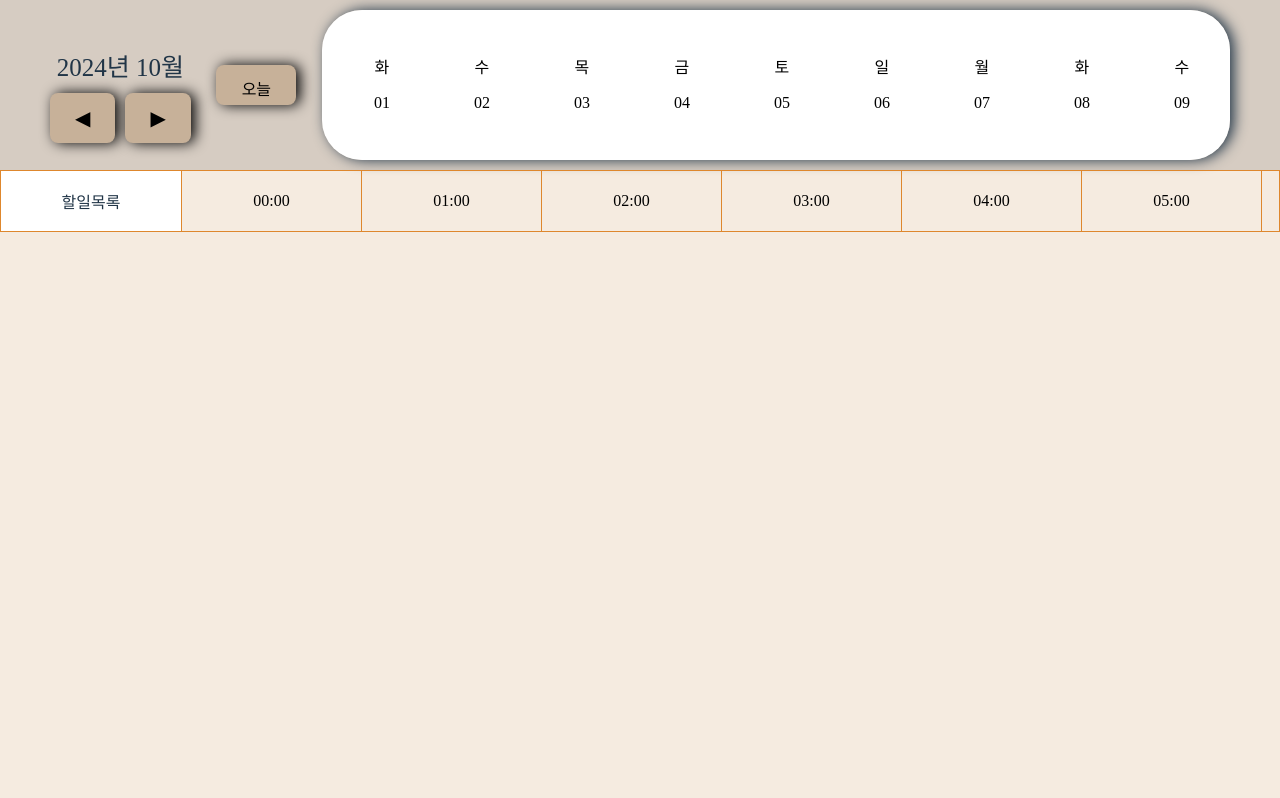
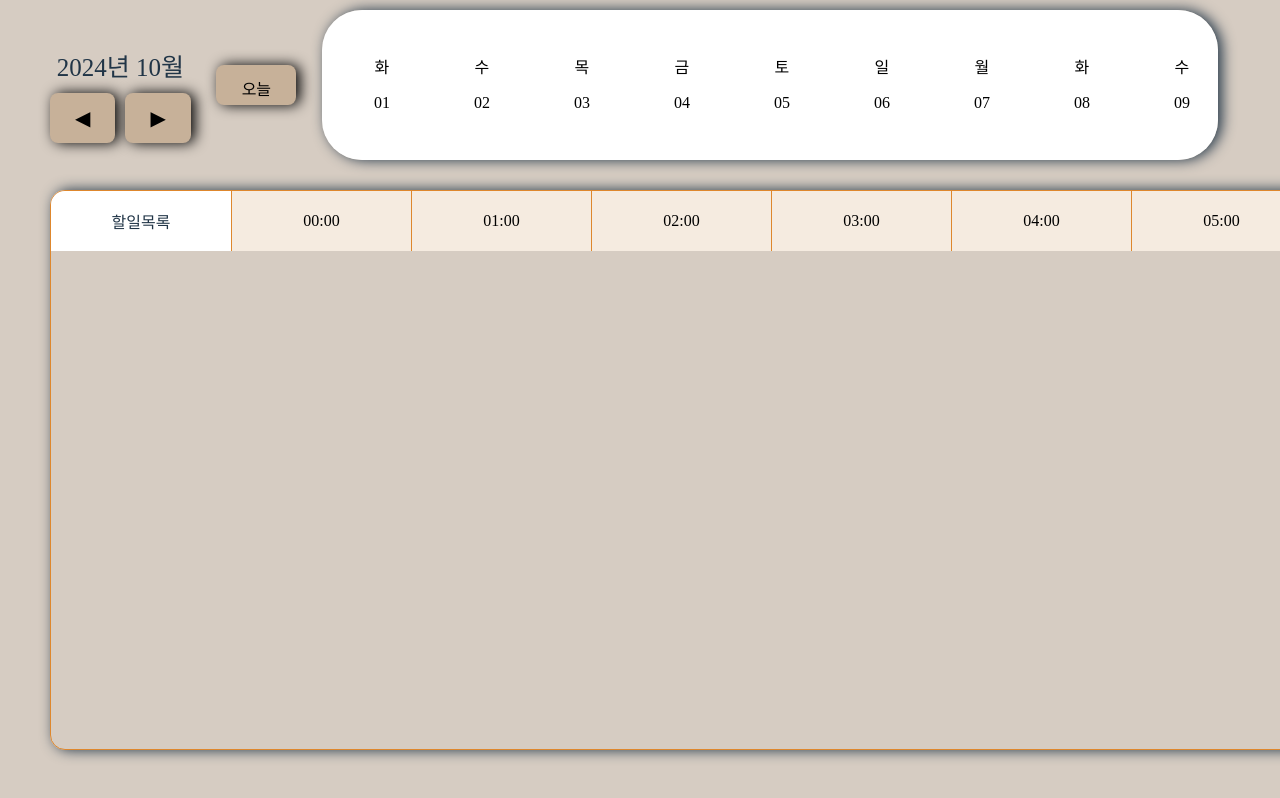
Before and after one commit to JayJHFE/React-Scheduler, a React (Vite) app in the folder PortFolio-vite/: page /scheduler in a window 1280 px wide. Shown: the top 798 px of the page. Built offline with nearby package versions, Linux system fonts and the light colour scheme.

Commit message:
fix: 스케줄러 전체 크기수정

```diff
--- a/PortFolio-vite/src/components/scheduler/calendar/index.tsx
+++ b/PortFolio-vite/src/components/scheduler/calendar/index.tsx
@@ -374,7 +374,7 @@ function Calendar() {
         ref={calendarContainerRef}
         style={{
           overflow: "auto",
-          width: "auto",
+          width: "70vw",
           boxShadow: "4px 0px 14px",
           borderRadius: "40px",
           height: "150px",
--- a/PortFolio-vite/src/components/scheduler/table/index.tsx
+++ b/PortFolio-vite/src/components/scheduler/table/index.tsx
@@ -243,6 +243,7 @@ function SchedulerTable() {
             color: "black",
             display: "flex",
             flexDirection: "row",
+            backgroundColor: "#f5ebe0",
           }}
         >
           {hoursArray.map((hourIndex) => (
--- a/PortFolio-vite/src/css/mainStyle.ts
+++ b/PortFolio-vite/src/css/mainStyle.ts
@@ -9,7 +9,7 @@ export const Container = styled.div`
 export const innerContainer = styled.div`
   width: 100vw;
   height: 100vh;
-  background-color: #f5ebe0;
+  background-color: #d6ccc2;
 `;
 export const calendarContainer = styled.div`
   display: "flex";
@@ -19,10 +19,16 @@ export const schedulerContainer = styled.div`
   display: flex;
   flex-direction: row;
   align-items: flex-start;
-  width: 100%;
+  width: 82vw;
+  min-width: 1350px;
   border: 1px solid #de872d;
   overflow-x: auto; /* 스크롤을 schedulerContainer에 적용 */
   position: relative;
+  margin-left: 50px;
+  margin-top: 20px;
+  box-shadow: 4px 0px 14px;
+  border-radius: 15px;
+  height: 70vh;
 `;
 export const schedulerLeftTableContainer = styled.div`
   position: sticky;
```
